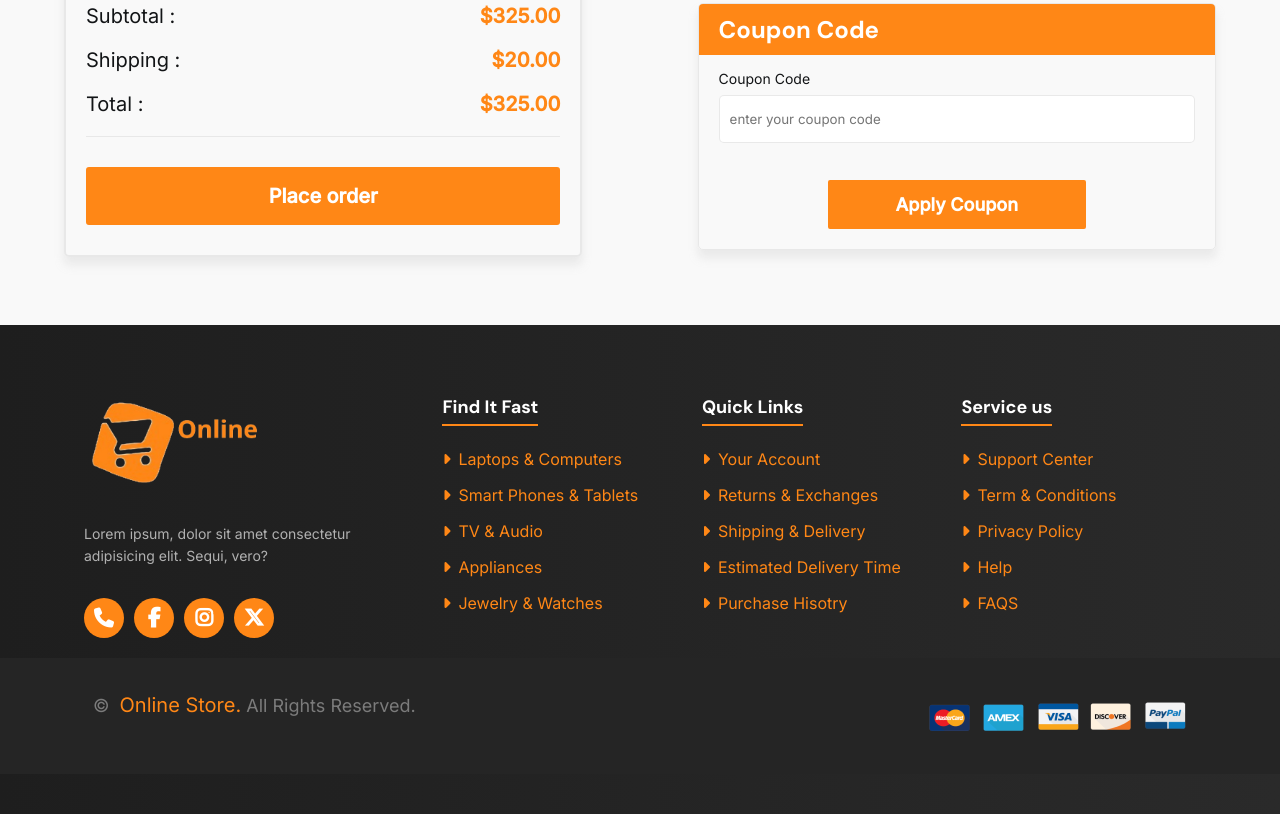
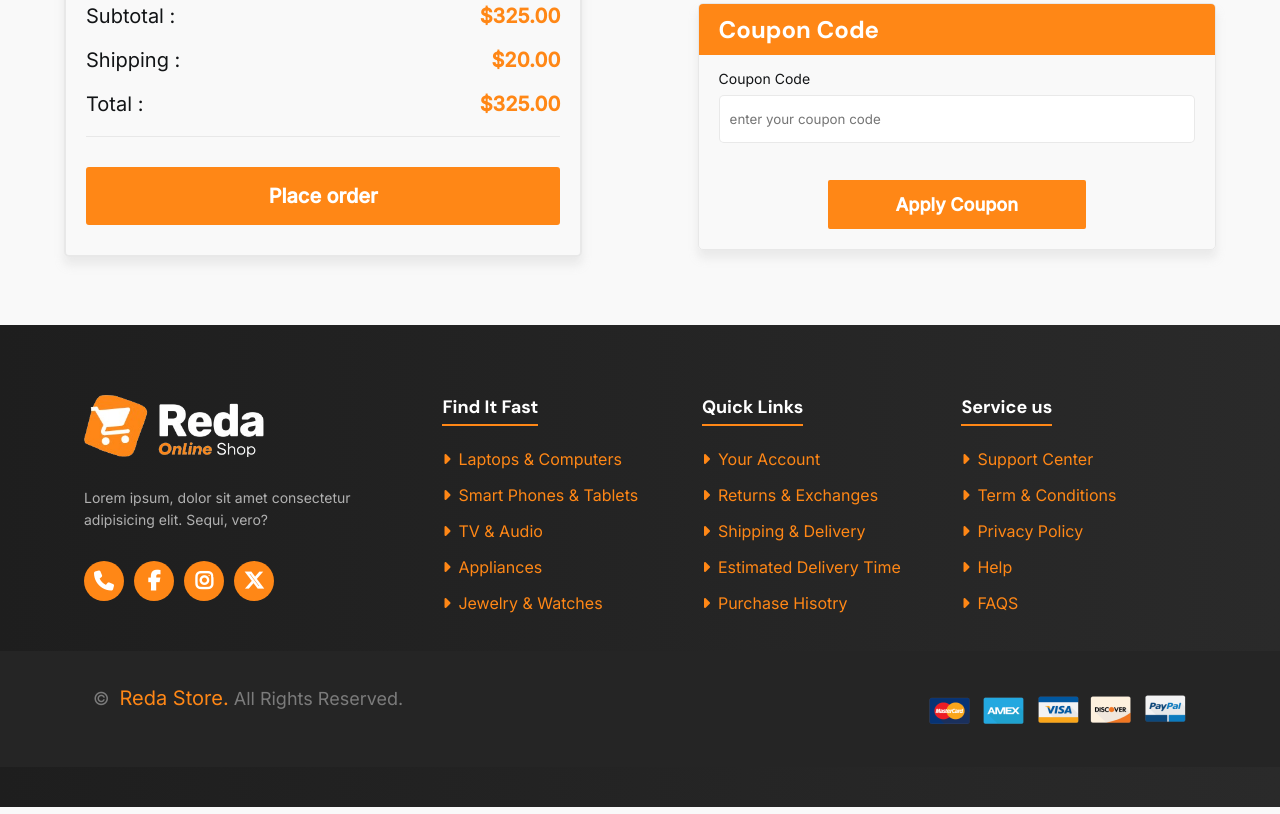
Before and after one commit to Montaser0/E-commerce, a plain HTML site: page checkout.html in a window 1280 px wide. Shown: the part 745-1559 px from the top of the page. Drawn offline with Linux system fonts and the light colour scheme.

Commit message:
I changed the logo img

```diff
--- a/checkout.html
+++ b/checkout.html
@@ -256,7 +256,7 @@
         <div class="container">
 
             <div class="big_row">
-                <img class="logo_footer" src="img/light_Online.png" alt="">
+                <img class="logo_footer" src="img/white_logo.png" alt="">
 
                 <p>Lorem ipsum, dolor sit amet consectetur adipisicing elit. Sequi, vero?</p>
 
@@ -309,7 +309,7 @@
 
         <div class="bottom_footer">
             <div class="container">
-                <p>&copy; <span>Online Store.</span> All Rights Reserved.</p>
+                <p>&copy; <span>Reda Store.</span> All Rights Reserved.</p>
 
                 <div class="payment_img">
                     <img src="img/payment_method.png" alt="">
```
Also changed, not shown: index.html (+4 -4 lines).
